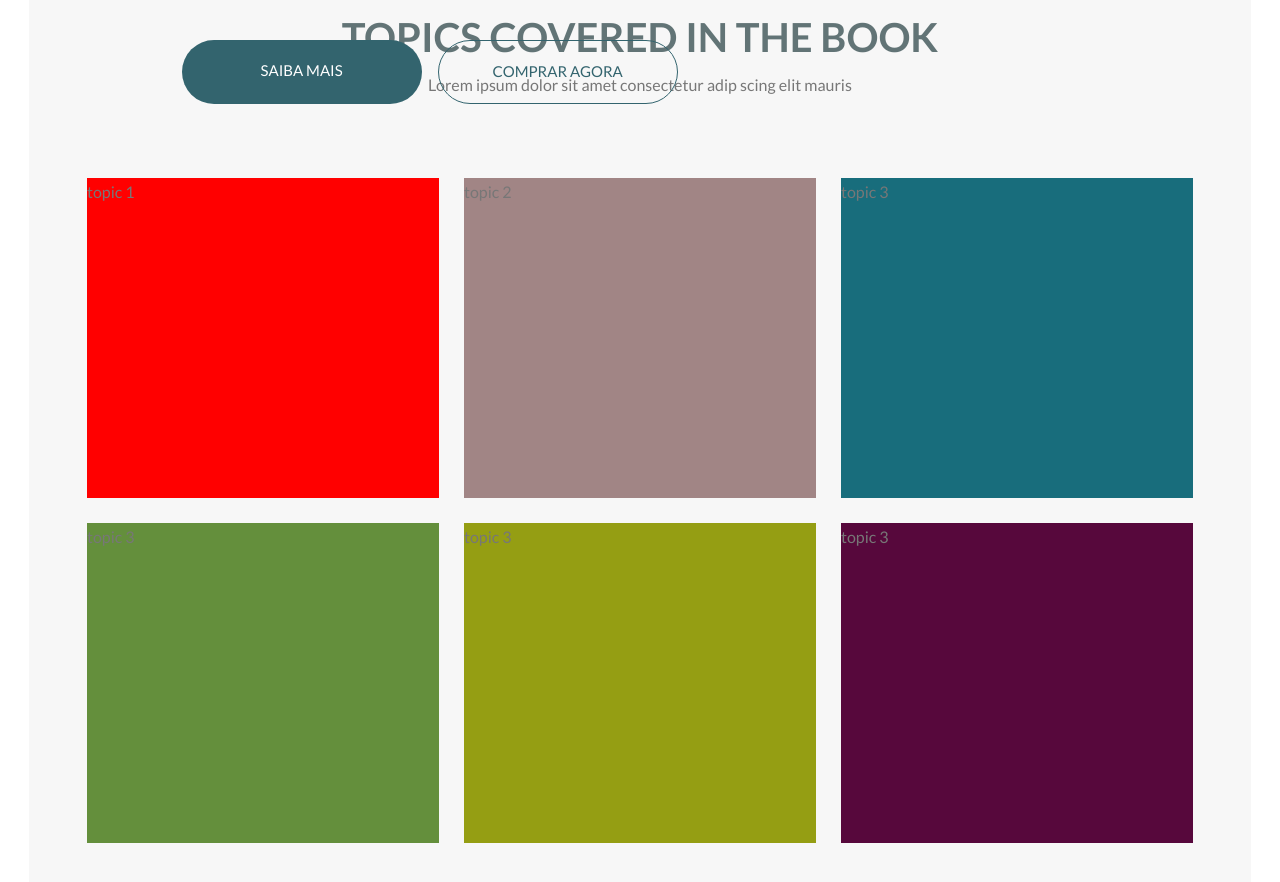
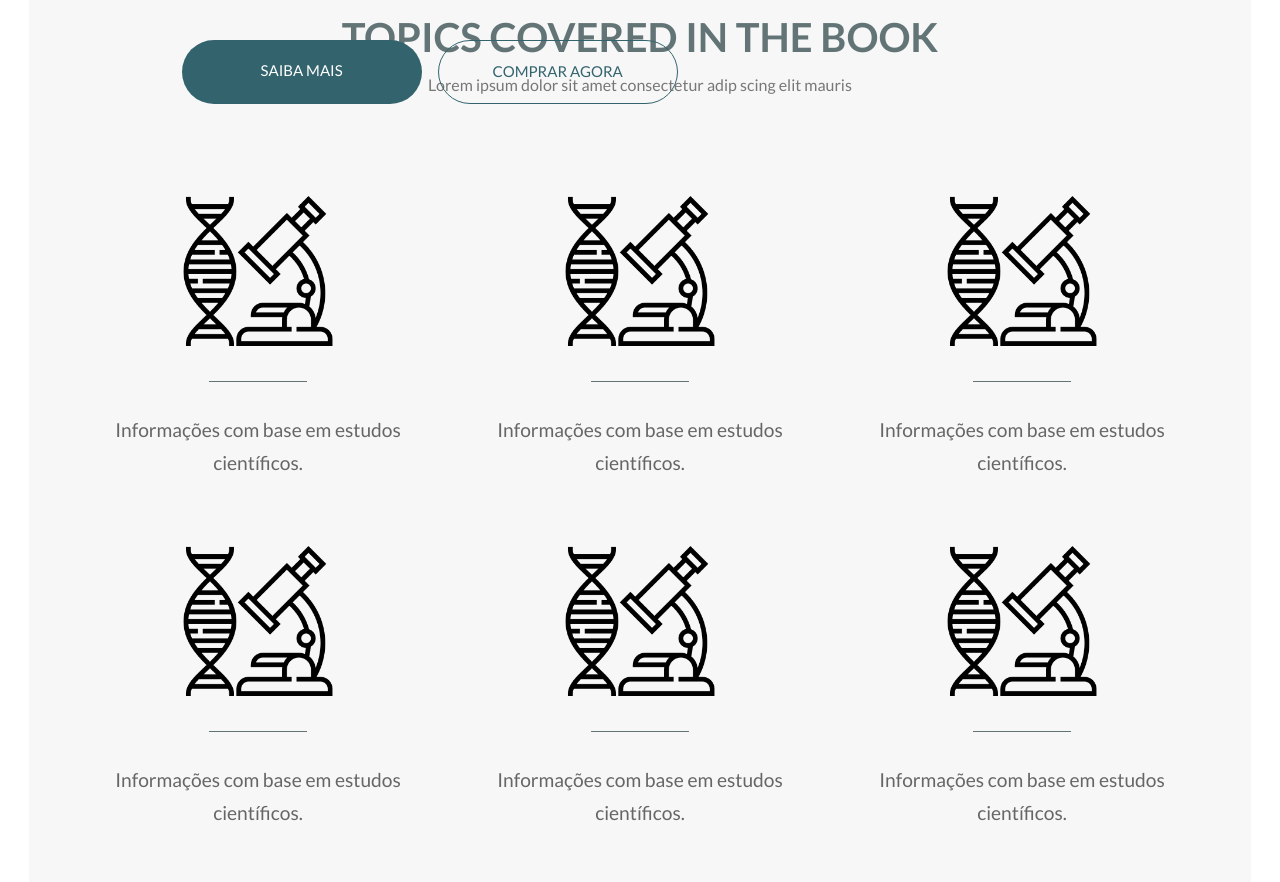
Before and after one commit to AntenorZapata/LandingPage, a website: page index.html in a window 1280 px wide. Shown: the part 930-1812 px from the top of the page. Drawn offline with nearby package versions, Linux system fonts and the light colour scheme.

```diff
--- a/index.html
+++ b/index.html
@@ -46,12 +46,91 @@
           <p>Lorem ipsum dolor sit amet consectetur adip scing elit mauris</p>
         </div>
         <div class="topics__container">
-          <div class="topics__item-1" data-aos="fade-right">topic 1</div>
-          <div class="topics__item-2" data-aos="fade-down">topic 2</div>
-          <div class="topics__item-3" data-aos="fade-left">topic 3</div>
-          <div class="topics__item-4" data-aos="fade-right">topic 3</div>
-          <div class="topics__item-5" data-aos="fade-up">topic 3</div>
-          <div class="topics__item-6" data-aos="fade-left">topic 3</div>
+          <div class="topics__item-1" data-aos="fade-right">
+            <img
+              title="saturate"
+              class="microscope saturate"
+              src="./img/microscope.png"
+              alt=""
+            />
+
+            <hr class="hr" />
+
+            <p class="topic-description">
+              Informações com base em estudos científicos.
+            </p>
+          </div>
+
+          <div class="topics__item-2" data-aos="fade-down">
+            <img
+              title="saturate"
+              class="microscope saturate"
+              src="./img/microscope.png"
+              alt=""
+            />
+
+            <hr class="hr" />
+
+            <p class="topic-description">
+              Informações com base em estudos científicos.
+            </p>
+          </div>
+          <div class="topics__item-3" data-aos="fade-left">
+            <img
+              title="saturate"
+              class="microscope saturate"
+              src="./img/microscope.png"
+              alt=""
+            />
+
+            <hr class="hr" />
+
+            <p class="topic-description">
+              Informações com base em estudos científicos.
+            </p>
+          </div>
+          <div class="topics__item-4" data-aos="fade-right">
+            <img
+              title="saturate"
+              class="microscope saturate"
+              src="./img/microscope.png"
+              alt=""
+            />
+
+            <hr class="hr" />
+
+            <p class="topic-description">
+              Informações com base em estudos científicos.
+            </p>
+          </div>
+          <div class="topics__item-5" data-aos="fade-up">
+            <img
+              title="saturate"
+              class="microscope saturate"
+              src="./img/microscope.png"
+              alt=""
+            />
+
+            <hr class="hr" />
+
+            <p class="topic-description">
+              Informações com base em estudos científicos.
+            </p>
+          </div>
+          <div class="topics__item-6" data-aos="fade-left">
+            <img
+              title="saturate"
+              class="microscope saturate"
+              src="./img/microscope.png"
+              alt=""
+            />
+
+            <hr class="hr" />
+
+            <p class="topic-description">
+              Informações com base em estudos científicos.
+            </p>
+          </div>
         </div>
       </section>
     </main>
--- a/sass/abstract/_variables.scss
+++ b/sass/abstract/_variables.scss
@@ -9,3 +9,4 @@
 $bg-green: rgba(49, 88, 66, 0.651);
 $dark-grey: rgba(51, 51, 51, 0.739);
 $black-shaddow: rgba(0, 0, 0, 0.274);
+$text-grey: 	#666;
--- a/sass/pages/_home.scss
+++ b/sass/pages/_home.scss
@@ -17,47 +17,124 @@
 		display: grid;
 		grid-template-rows: 20rem 20rem;
 		grid-template-columns: 22rem 22rem 22rem;
-		grid-gap: 25px;
+		grid-gap: 30px;
 		justify-content: center;
 
 		.topics__item {
 			padding: 20px;
 			font-size: 30px;
-			font-family: 'Lato';
-			color: white;
-			// transition: all .2s;
+
+			&-1, &-2, &-3, &-4, &-5, &-6 {
+				display: flex;
+				justify-content: center;
+				align-items: center;
+				flex-direction: column;
+
+				.hr {
+					border: none;
+					background-color: $color-text;
+					height: 1.3px;
+					width: 28%;
+					margin-top: 35px;
+					box-sizing: content-box;
+					display: block;
+
+				}
+			}
 
 			&-1{
-				background-color: red;
-				// opacity: 0;
-				// transform: translateX(-50px);
-				// animation: slideLeft 2s ease-out 0.5s forwards;
+				.microscope {
+					width: 150px;
+				}
+
+				.topic-description {
+					margin-top: 2rem;
+					font-size: 1.2rem;
+					text-align: center;
+					color: $text-grey;
+				}
 			}
 			&-2{
-			background-color: rgb(161, 133, 133);
-			// opacity: 0;
-			// transform: translateY(-70px);
-			// animation: slideLeft 2s ease-out 0.5s forwards;
 
+
+				.microscope {
+					width: 150px;
+				}
+
+
+				.topic-description {
+					margin-top: 2rem;
+					font-size: 1.2rem;
+					text-align: center;
+					color: $text-grey;
+				}
 			}
 			&-3{
-				background-color: rgb(24, 109, 124);
-				// opacity: 0;
-				// transform: translateX(50px);
-				// animation: slideLeft 2s ease-out 0.5s forwards;
 
+
+				.microscope {
+					width: 150px;
+				}
+
+
+
+				.topic-description {
+					margin-top: 2rem;
+					font-size: 1.2rem;
+					text-align: center;
+					color: $text-grey;
+				}
 			}
 			&-4{
-				background-color: rgb(100, 143, 60);
+
+
+				.microscope {
+					width: 150px;
+				}
+
+
+
+				.topic-description {
+					margin-top: 2rem;
+					font-size: 1.2rem;
+					text-align: center;
+					color: $text-grey;
+				}
 
 			}
 			&-5{
-				background-color: rgb(149, 158, 19);
+
+
+				.microscope {
+					width: 150px;
+				}
+
+
+
+				.topic-description {
+					margin-top: 2rem;
+					font-size: 1.2rem;
+					text-align: center;
+					color: $text-grey;
+				}
 
 			}
 			&-6{
-				background-color: rgb(87, 8, 60);
+
+				.microscope {
+					width: 150px;
+				}
+
+
+				.topic-description {
+					margin-top: 2rem;
+					font-size: 1.2rem;
+					text-align: center;
+					color: $text-grey;
+				}
 			}
 		}
 	}
 }
+
+.saturate { filter: saturate(30); }
```
Also changed, not shown: css/style.css, img/microscope.png (added).
